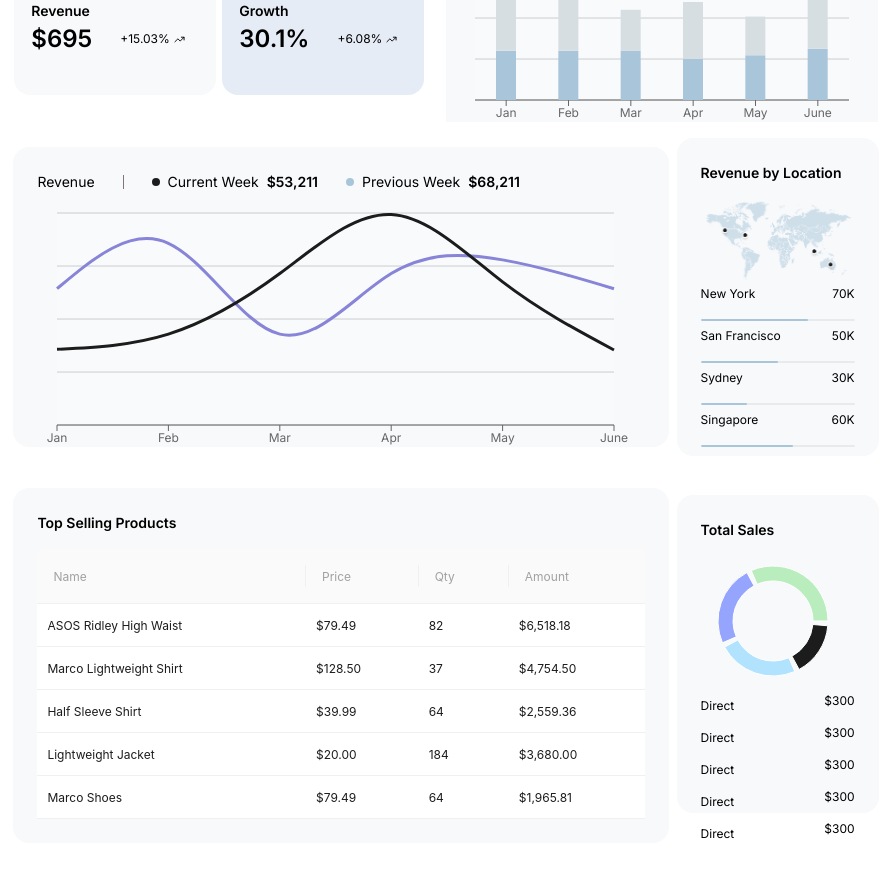
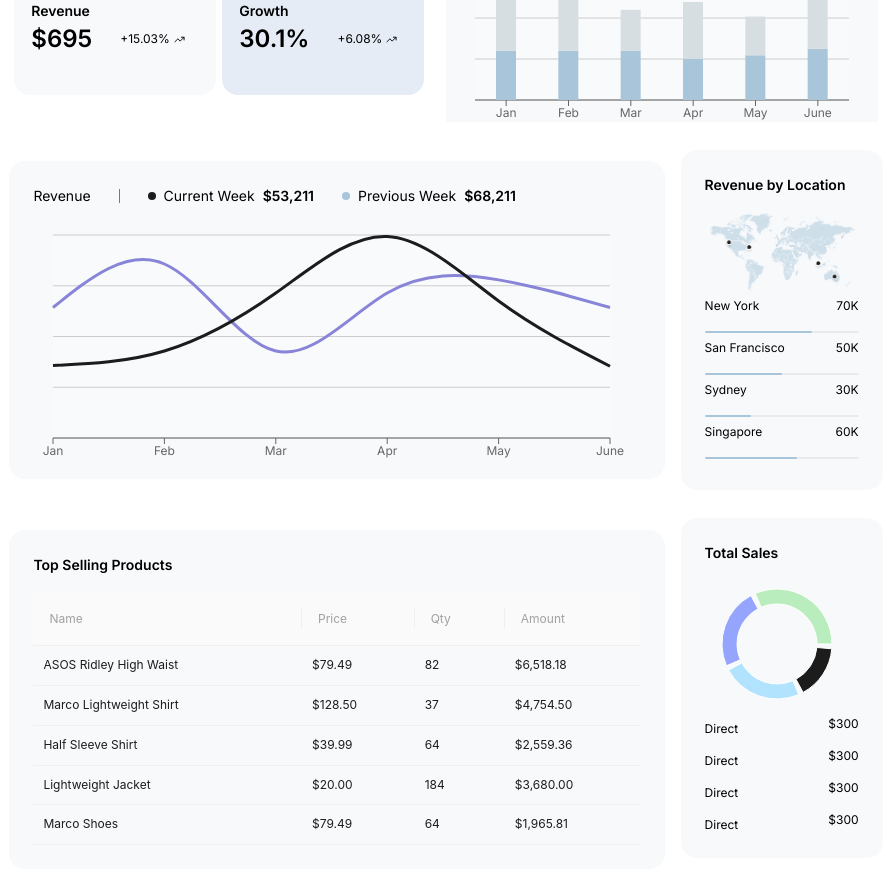
Before and after one commit to RahulRawatji/UIJP, a React (Vite) app: page / in a window 1280 px wide. Shown: the part 250-1134 px from the top of the page, without its empty margins (194-1084 px from the left). Built offline with nearby package versions, Linux system fonts and the light colour scheme.

Commit message:
style update border

```diff
--- a/src/components/Homepage/RevenueChart/RevenueChart.jsx
+++ b/src/components/Homepage/RevenueChart/RevenueChart.jsx
@@ -53,7 +53,7 @@ function RevenueChart() {
                     <span className='homepage_top_text' style={{fontWeight:'600'}}>$68,211</span>
                 </div>
             </div>
-            <ResponsiveContainer width="100%" height="100%">
+            <ResponsiveContainer width="100%" height="90%">
                 <LineChart
                     width={500}
                     height={300}
--- a/src/components/Homepage/RevenueChart/revenueChart.css
+++ b/src/components/Homepage/RevenueChart/revenueChart.css
@@ -3,7 +3,7 @@
     justify-content: flex-start;
     align-items: center;
     gap:28px;
-    margin-bottom: 16px;
+    margin-bottom: 24px;
 }
 
 .homepage_top_text{
--- a/src/components/Homepage/TopSelling/TopSelling.jsx
+++ b/src/components/Homepage/TopSelling/TopSelling.jsx
@@ -27,6 +27,7 @@ function TopSelling() {
         <h5 className='homepage_top_selling_container_title'>Top Selling Products</h5>
         <div style={{ marginTop: '16px' }}>
             <Table
+                rowClassName={'top_selling_product_row'}
                 columns={COLUMNS}
                 dataSource={TOP_SELLING_DATA}
                 pagination={false}
--- a/src/components/Homepage/TopSelling/topSelling.css
+++ b/src/components/Homepage/TopSelling/topSelling.css
@@ -11,3 +11,6 @@
     margin: 0;
     padding: 0;
 }
+.top_selling_product_row{
+    background: #F7F9FB;
+}
--- a/src/components/Homepage/TotalSales/TotalSales.jsx
+++ b/src/components/Homepage/TotalSales/TotalSales.jsx
@@ -65,13 +65,6 @@ function TotalSales() {
                         </div>
                         <span style={{fontSize:'12px'}}>$300</span>
                     </div>
-                     <div style={{display:'flex',justifyContent:'space-between',marginBottom:'8px'}}>
-                        <div>
-                            <span></span>
-                            <span style={{fontSize:'12px'}}>Direct</span>
-                        </div>
-                        <span style={{fontSize:'12px'}}>$300</span>
-                    </div>
                 </div>
             </div>
         </>
--- a/src/components/Homepage/homepage.css
+++ b/src/components/Homepage/homepage.css
@@ -52,12 +52,12 @@
     margin-top: 16px;
     display: flex;
     /* flex-direction: column; */
-    gap: 8px;
+    gap: 16px;
     align-items: center;
     justify-content: center;
     flex-wrap: wrap;
     max-width: 936px;
-
+   padding:12px 0;
 }
 
 .homepage_revenue_container_title,.homepage_total_sales_container_title,.homepage_top_selling_container_title{
@@ -67,7 +67,7 @@
 }
 
 .homepage_review_item_container,.homepage_total_sales_item_container{
-    height:318px;
+    height:340px;
     width:202px;
     background:#F7F9FB;
     padding:24px;
@@ -85,7 +85,7 @@
 .homepage_revenue_chart_container{
     padding: 24px;
     width: 390px;
-    height: 300px;
+    height: 318px;
     order:1;
     background: #F7F9FB;
     border-radius: 16px;
--- a/src/components/Layout/CenterNav/centerNav.css
+++ b/src/components/Layout/CenterNav/centerNav.css
@@ -3,7 +3,7 @@
   justify-content: space-between;
   align-items: center;
   padding: 6px 16px;
-  border-bottom: 0.5px solid;
+  border-bottom: 0.5px solid rgba(197, 194, 194, 0.754);
 }
 
 .center_nav_left {
--- a/src/components/Layout/LeftSideBar/leftSideBar.css
+++ b/src/components/Layout/LeftSideBar/leftSideBar.css
@@ -8,7 +8,7 @@
     z-index: 999;
     width: 60%;
     color: #ccc;
-    border-right: 0.5px solid;
+    border-right: 0.5px solid rgba(197, 194, 194, 0.754);
 }
 
 .user_info_container{
@@ -17,7 +17,7 @@
 
 .left_sidebar_sub_heading{
     color: rgba(28, 28, 28, 0.4);
-    padding: 4px 8px;
+    padding: 8px;
     font-size: 14px;
     font-weight: 400;
 }
```
